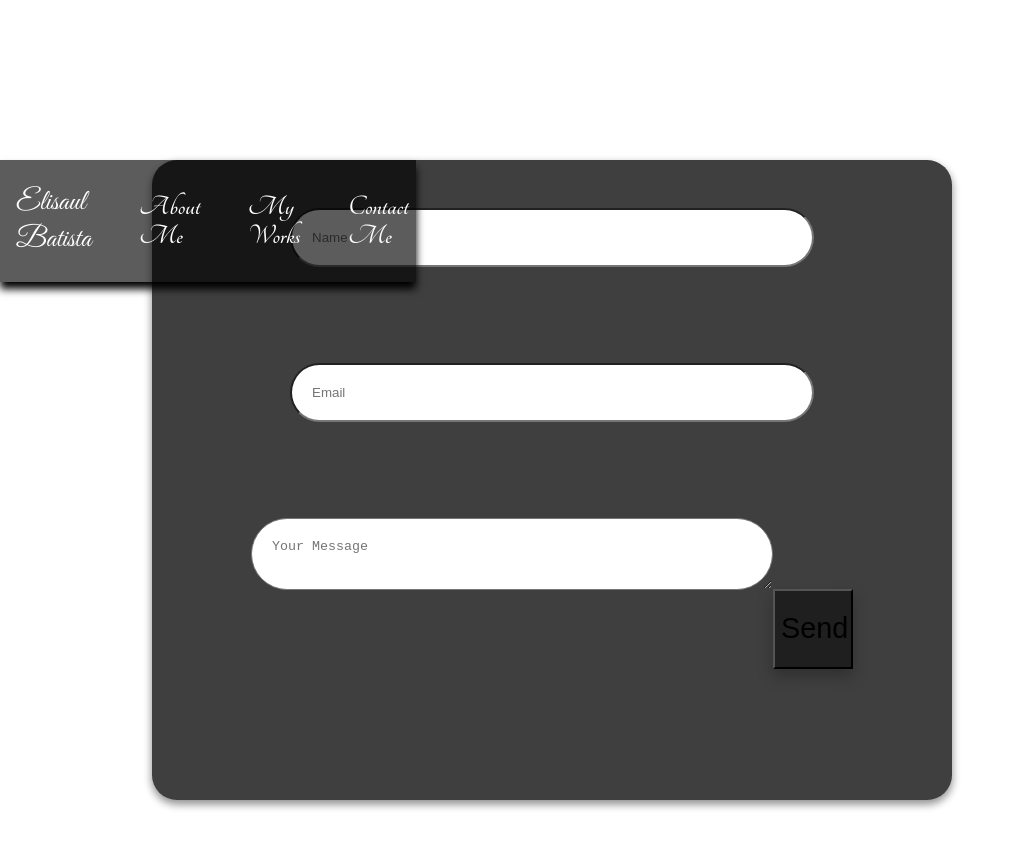
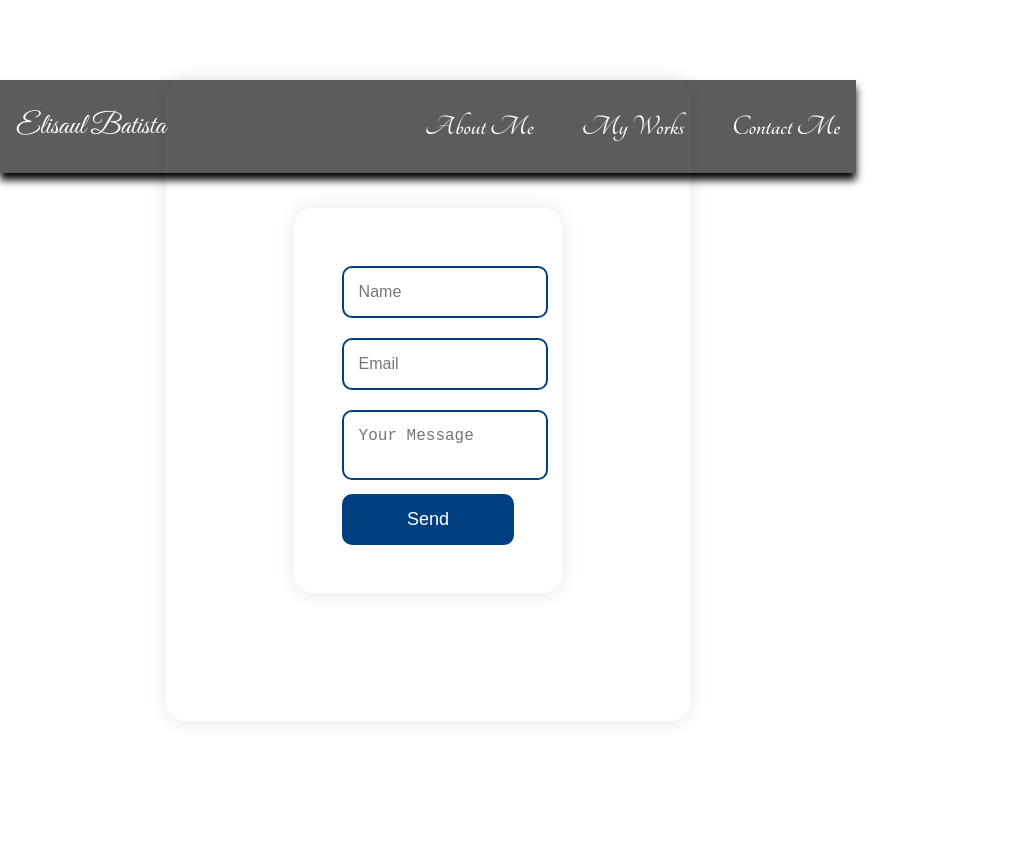
Before and after one commit to Batista0523/My-Portfolio, a React (Vite) app: page /contact in a window 1280 px wide. Shown: the top 848 px of the page, without its empty margins (0-1020 px from the left). After the commit the page ends 801 px from the top, so only its background shows below. Built offline with nearby package versions, Linux system fonts and the light colour scheme.

Commit message:
fixed the unexpected format error

```diff
--- a/src/Baseball/Yankees.css
+++ b/src/Baseball/Yankees.css
@@ -23,3 +23,22 @@
     font-size: 20px;
     border-bottom: 1px solid rgb(252, 249, 249);
 }
+
+@media screen and (max-width: 768px) {
+    .yankees-container{
+        top: 20rem;
+        background-color: rgba(0, 0, 0, 0.64);
+        box-shadow: 0 0.45em 0.5em 0 rgb(0, 0, 0);
+        border-radius: 45px;
+        padding: 20px;
+        position: relative;
+        width: 18em;
+        color: white;
+
+        left: -14rem;
+        height: fit-content;
+    }
+    .yankees-info{
+       width: 2em;
+    }
+}
--- a/src/Baseball/Yankees.jsx
+++ b/src/Baseball/Yankees.jsx
@@ -65,6 +65,7 @@ function Yankees() {
   return (
     <div className="yankees-container">
       <h1>New York Yankees</h1>
+      <div className="yankees-info">
         {yankeesGames.map(([key, game]) => (
           <div key={key}>
             <p>
@@ -84,6 +85,7 @@ function Yankees() {
           </div>
         ))}
       </div>
+    </div>
   );
 }
 
--- a/src/Components/NavBar.jsx
+++ b/src/Components/NavBar.jsx
@@ -1,14 +1,8 @@
-import React, { useState } from "react";
+import React from "react";
 import { HashLink } from 'react-router-hash-link';
 import "./NavBar.css";
 
 function NavBar() {
-  const [isMobileMenuOpen, setIsMobileMenuOpen] = useState(false);
-
-  const toggleMobileMenu = () => {
-    setIsMobileMenuOpen(!isMobileMenuOpen);
-  };
-
   return (
     <div className="app_nav">
       <div className="nav-container">
@@ -26,25 +20,7 @@ function NavBar() {
             <h2>Contact Me</h2>
           </HashLink>
         </div>
-        {/* Menu Icon for Mobile */}
-        <div className="menu-icon" onClick={toggleMobileMenu}>
-          <i className="fas fa-bars"></i>
-        </div>
       </div>
-      {/* Mobile Menu */}
-      {isMobileMenuOpen && (
-        <div className="mobile-menu">
-          <HashLink smooth to="/#about-section" className="nav-link" onClick={toggleMobileMenu}>
-            <h2>About Me</h2>
-          </HashLink>
-          <HashLink smooth to="/#projects-section" className="nav-link" onClick={toggleMobileMenu}>
-            <h2>My Works</h2>
-          </HashLink>
-          <HashLink smooth to="/#contact-section" className="nav-link" onClick={toggleMobileMenu}>
-            <h2>Contact Me</h2>
-          </HashLink>
-        </div>
-      )}
     </div>
   );
 }
--- a/src/Containers/About/About.css
+++ b/src/Containers/About/About.css
@@ -11,9 +11,11 @@
   background-size: cover;
   display: flex;
   flex-direction: row;
-  height: 205vh;
+  height: fit-content;
 }
-
+.about-part-home::before{
+  height: 25vh;
+}
 
 .p-about-description {
   font-family: 'Franklin Gothic Medium', 'Arial Narrow', Arial, sans-serif;
--- a/src/Containers/Contacts/Contact.css
+++ b/src/Containers/Contacts/Contact.css
@@ -1,18 +1,21 @@
+/* Container styles */
 .contact-container {
     position: relative;
-    width: 20em;
-    text-align: center;
-    z-index: 1;
-    margin: 3em;
+    width: 80%;
+    max-width: 900px;
+    margin: 0 auto;
 }
+
+/* Background section styles */
 .contact-section-home {
     position: relative;
-    width: auto;
+    width: 100%;
     height: 100vh;
-    background-image: url('/src/assets/contactBack.png'), linear-gradient(to bottom, rgba(0,0,0,0.5) 0%, rgba(0,0,0,0.8) 100%);
+    background-image: url('/src/assets/contactBack.png'), linear-gradient(to bottom, #002e4d, #004080);
     background-attachment: fixed;
-    background-position: center left;
+    background-position: center;
     background-size: cover;
+    overflow: hidden;
 }
 
 .contact-section-home::before {
@@ -22,48 +25,78 @@
     left: 0;
     width: 100%;
     height: 20%;
-    background: linear-gradient(to bottom, rgba(240, 51, 51, 0.5) 0%, rgba(43, 32, 164, 0.8) 100%);
+    background: linear-gradient(to bottom, rgba(240, 51, 51, 0.5), rgba(43, 32, 164, 0.8));
     z-index: 1;
 }
 
-.input {
-    width: 30rem;
-    padding: 20px;
-    margin: 3rem auto;
-    border-radius: 3rem;
+
+.contact-form {
+    position: relative;
+    border-radius: 20px;
+    background-color: rgba(255, 255, 255, 0.9);
+    box-shadow: 0 0 20px rgba(0, 0, 0, 0.1);
+    padding: 3em;
+    max-width: 600px;
+    margin: 5em;
 }
 
+
+.input {
+    width: 100%;
+    padding: 15px;
+    margin: 10px 0;
+    border: 2px solid #004080;
+    border-radius: 10px;
+    font-size: 16px;
+    transition: border-color 0.3s ease;
+}
+
+.input:focus {
+    border-color: #ff6f61;
+}
+
+
+textarea {
+    width: 100%;
+    padding: 15px;
+    margin: 10px 0;
+    border: 2px solid #004080;
+    border-radius: 10px;
+    font-size: 16px;
+    resize: none;
+    transition: border-color 0.3s ease;
+}
+
+textarea:focus {
+    border-color: #ff6f61;
+}
+
+
 .btn-submit {
-    width: 5rem;
-    font-size: 1.8rem;
-    height: 5rem;
+    width: 100%;
+    padding: 15px;
+    border: none;
+    border-radius: 10px;
+    font-size: 18px;
+    color: #fff;
+    background-color: #004080;
     cursor: pointer;
-    background-color: rgba(0, 0, 0, 0.5);
-    box-shadow: 0 0.25em 0.5em 0 rgba(0, 0, 0, 0.25);
+    transition: background-color 0.3s ease;
 }
 
 .btn-submit:hover {
-    color: brown;
+    background-color: #ff6f61;
 }
 
+
 .contactContent {
-    max-width: 35%;
+    color: #fff;
     text-align: center;
-    color: white;
-    margin: 10rem auto;
 }
 
-.contact-form {
-    border-radius: 25px;
-    width: 50em;
-    height: 40rem;
-    background-color: rgba(0, 0, 0, 0.5);
-    box-shadow: 0 0.25em 0.5em 0 rgba(0, 0, 0, 0.25);
-}
 
 @media screen and (max-width: 768px) {
-    .contactContent {
-        padding: 2em;
-        margin: 5rem auto;
+    .contact-form {
+        padding: 30px;
     }
 }
--- a/src/Containers/Contacts/Contact.jsx
+++ b/src/Containers/Contacts/Contact.jsx
@@ -39,7 +39,7 @@ function Contact() {
       alert("🚀 🎉 Message sent successfully 🥳✨🚀");
     } catch (error) {
       console.error("Error sending message:", error);
-      alert("Failed to send message. Please try again later.");
+      alert("Failed to send message. Please try again later.",error);
     }
   };
 
--- a/src/Containers/Home/Home.css
+++ b/src/Containers/Home/Home.css
@@ -1,5 +1,5 @@
 .home-container {
-    min-height: 100vh;
+
     text-align: center;
     z-index: 1;
 }
@@ -10,7 +10,7 @@
     top: 0;
     left: 0;
     width: 100%;
-    height: 125vh;
+    height: 105vh;
     background-image: url('/src/assets/back1.png');
     background-attachment: fixed;
     background-position: center;
@@ -119,12 +119,13 @@
         width: 30rem;
         display: flex;
     }
-.home-container{
-        /* min-height: 100vh; */
+
+    .home-container {
         text-align: center;
         z-index: 1;
         width: 110em;
-}
+    }
+
     .infoMe {
         left: -7rem;
         height: fit-content;
@@ -132,10 +133,9 @@
         box-shadow: 0 0.45em 0.5em 0 rgb(0, 0, 0);
         border: none;
         border-radius: 45px;
-        /* padding: 11.5rem; */
-        /* max-width: 800px; */
+
         z-index: center;
-        /* position: relative; */
+
         font-family: "Cormorant", serif;
         top: 13rem;
         padding: 0rem;
--- a/src/Containers/Projects/Projects.css
+++ b/src/Containers/Projects/Projects.css
@@ -5,7 +5,7 @@
 }
 
 .projects-section-home {
-    height: 130vh;
+    height: 156vh;
     background-image: url('/src/assets/projectBack.png');
     background-attachment: fixed;
     background-position: center right;
@@ -20,6 +20,7 @@
     left: 0;
     width: 100%;
     height: 92%;
+    margin-bottom: 2em;
 }
 
 .title {
@@ -40,7 +41,7 @@
 }
 
 .projects-card {
-    width: 60rem;
+    width: 30rem;
     height: fit-content;
     margin: 3rem;
     background-color: rgb(235, 238, 238);
@@ -51,16 +52,15 @@
 }
 
 .projectContent {
-    width: 90%;
+
     padding: 2rem;
     position: relative;
-    text-align: center;
-    margin: 20px;
+
+    margin: 5em;
     border-radius: 3rem;
     color: rgb(8, 7, 7);
-    background-color: rgba(235, 238, 238, 0.487);
     height: fit-content;
-    align-items: center;
+
 }
 
 @media screen and (max-width: 768px) {
--- a/src/Containers/Projects/Projects.jsx
+++ b/src/Containers/Projects/Projects.jsx
@@ -10,8 +10,8 @@ function Projects() {
     const fetchItem = async () => {
       try {
         const response = await getAllItems(endpoint);
-        setItems(response);
-        console.log(response,"---<")
+        console.log(response,'---<<')
+        setItems(response.data.payload);
       } catch (error) {
         console.error("Error fetching items", error);
       }
--- a/src/helpers/apiCalls.js
+++ b/src/helpers/apiCalls.js
@@ -3,12 +3,14 @@ import axios from "axios";
 const URL = import.meta.env.VITE_DEPLOYED || import.meta.env.VITE_BASE;
 
 const handleResponse = (response) => {
-  const { success, data } = response.data;
-  if (success && data && data.payload) {
-    return data.payload;
+  console.log("Response:---->hello", response);
+  const  data  = response.data;
+  console.log("Data:", data);
+  if ( data ) {
+    return data
   } else {
-    console.error("Unexpected response format:", response.data);
-    throw new Error("Unexpected response format");
+    console.error("Unexpected response format!!!:", response.data);
+    throw new Error("Unexpected response format ");
   }
 };
 
```
Lines whose indentation alone changed are shown as unchanged.
